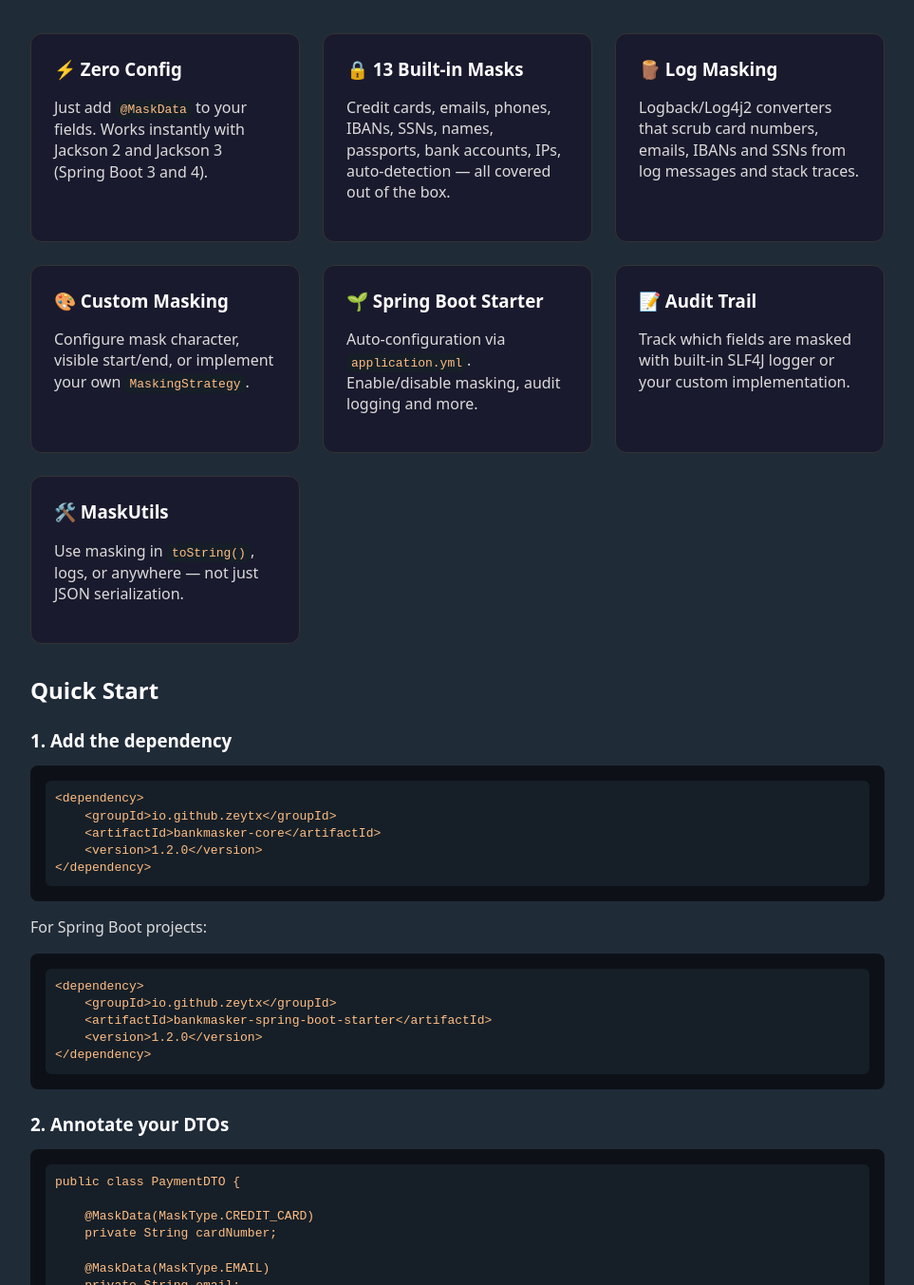
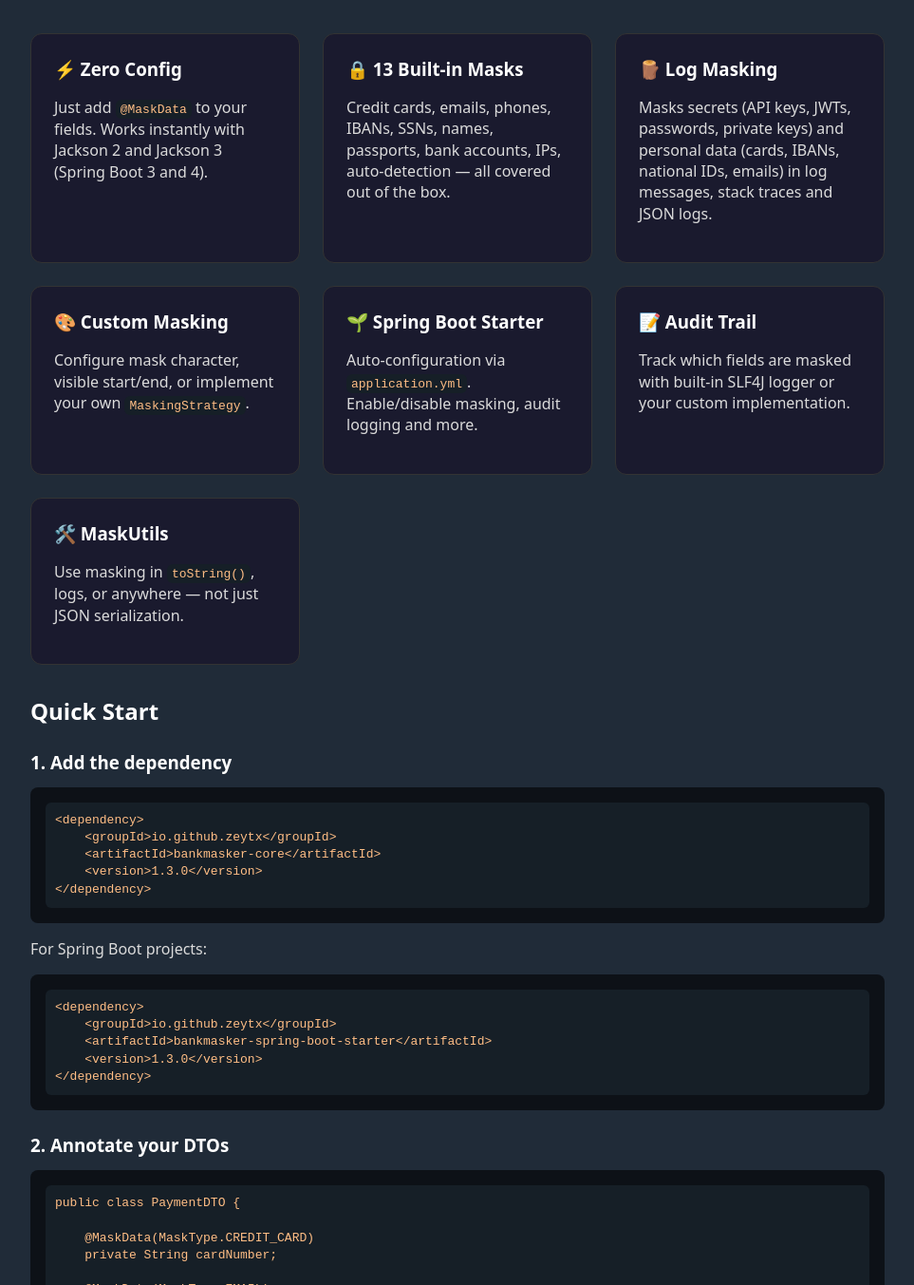
Before and after one commit to zeytx/bankmasker, a plain HTML site: page docs/index.html in a window 1280 px wide. Shown: the part 914-2267 px from the top of the page at 95% size, without its empty margins (158-1121 px from the left). Drawn offline with nearby package versions, Linux system fonts and the light colour scheme.

Commit message:
docs: 1.3.0 changelog, log detectors, JSON logs and new mask types

```diff
--- a/docs/index.html
+++ b/docs/index.html
@@ -49,7 +49,7 @@
     </div>
     <div class="card">
         <h3>🪵 Log Masking</h3>
-        <p>Logback/Log4j2 converters that scrub card numbers, emails, IBANs and SSNs from log messages and stack traces.</p>
+        <p>Masks secrets (API keys, JWTs, passwords, private keys) and personal data (cards, IBANs, national IDs, emails) in log messages, stack traces and JSON logs.</p>
     </div>
     <div class="card">
         <h3>🎨 Custom Masking</h3>
@@ -75,14 +75,14 @@
 <pre><code>&lt;dependency&gt;
     &lt;groupId&gt;io.github.zeytx&lt;/groupId&gt;
     &lt;artifactId&gt;bankmasker-core&lt;/artifactId&gt;
-    &lt;version&gt;1.2.0&lt;/version&gt;
+    &lt;version&gt;1.3.0&lt;/version&gt;
 &lt;/dependency&gt;</code></pre>
 
 <p>For Spring Boot projects:</p>
 <pre><code>&lt;dependency&gt;
     &lt;groupId&gt;io.github.zeytx&lt;/groupId&gt;
     &lt;artifactId&gt;bankmasker-spring-boot-starter&lt;/artifactId&gt;
-    &lt;version&gt;1.2.0&lt;/version&gt;
+    &lt;version&gt;1.3.0&lt;/version&gt;
 &lt;/dependency&gt;</code></pre>
 
 <h3>2. Annotate your DTOs</h3>
```
Also changed, not shown: llms-full.txt, llms.txt, 4 other files.
